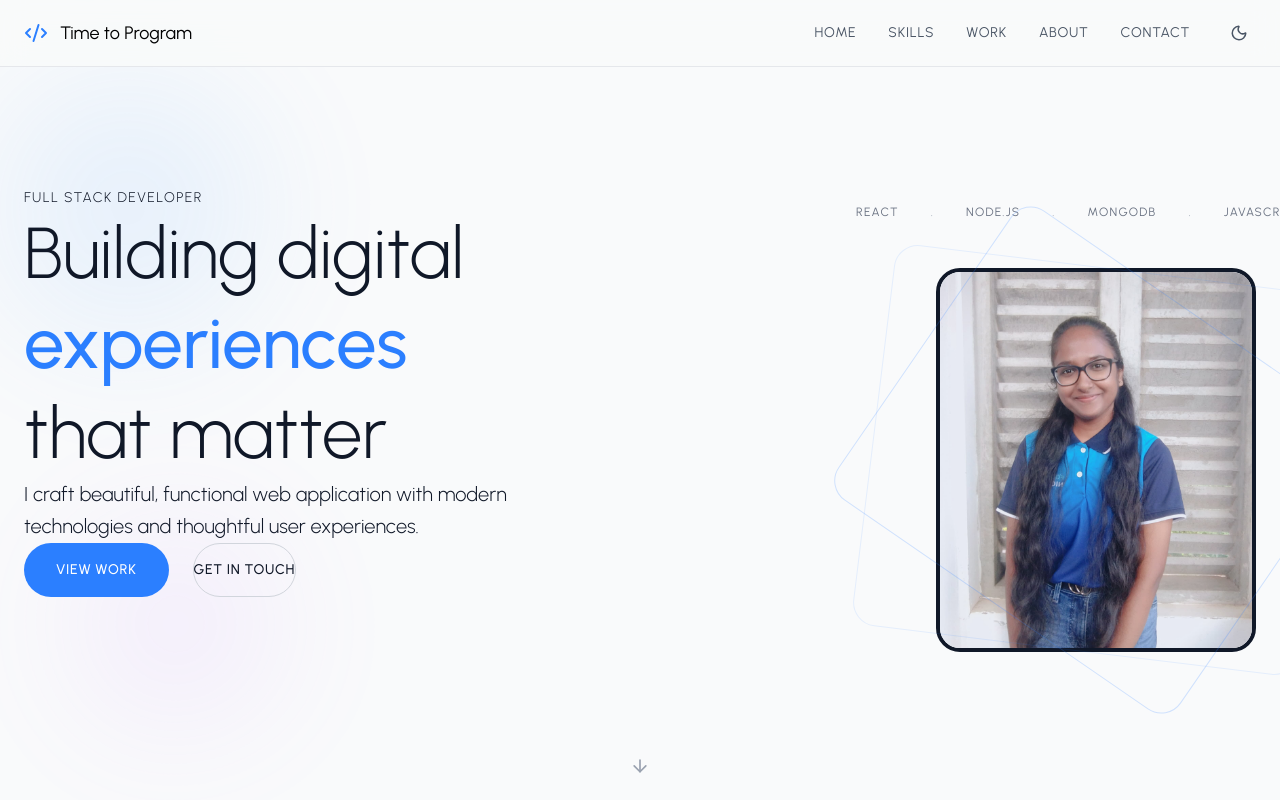
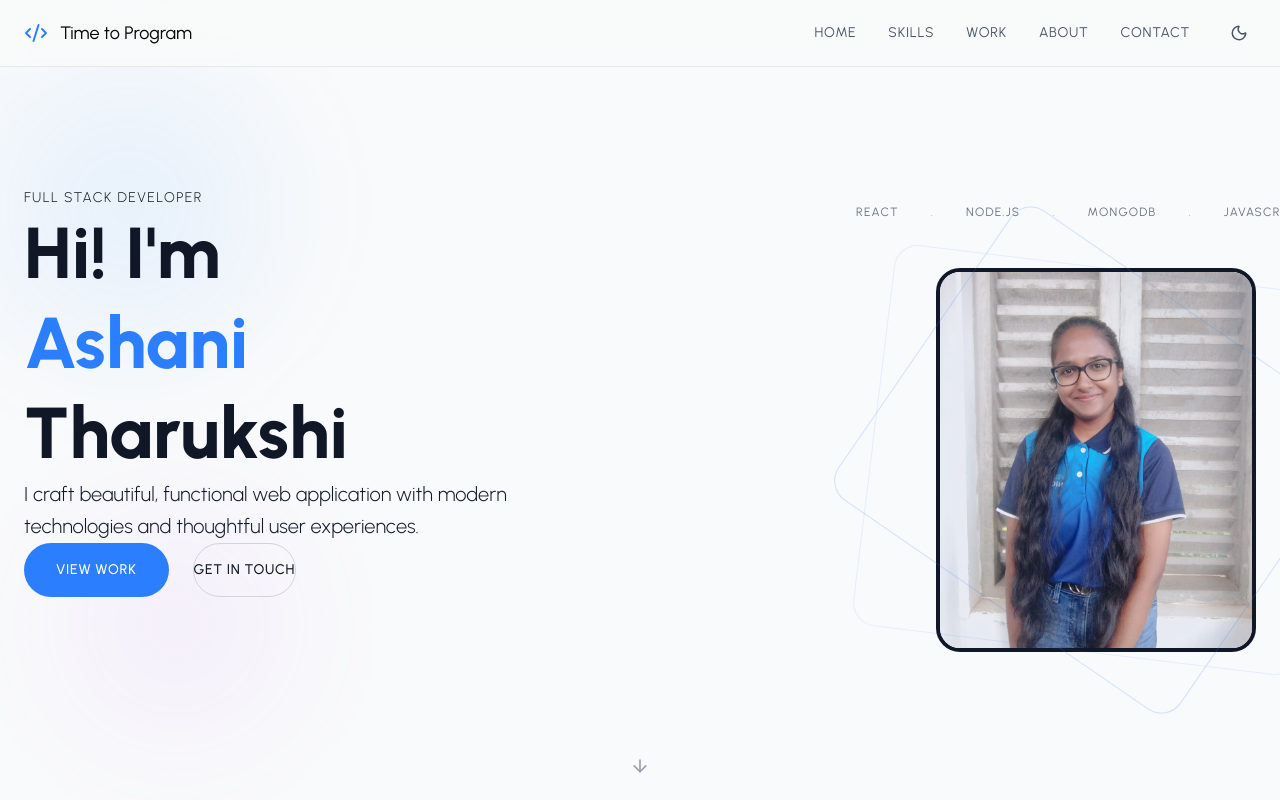
Before and after one commit to AshaniTH/my-portfolio, a React (Vite) app: page / in a window 1280 px wide. Shown: the top 800 px of the page. Built offline with nearby package versions, Linux system fonts and the light colour scheme.

Commit message:
feat: personalize hero section text to introduce the user

```diff
--- a/src/components/Sections/HeroSection.jsx
+++ b/src/components/Sections/HeroSection.jsx
@@ -316,16 +316,16 @@ const HeroSection = () => {
 
                     >
                         <span
-                        className={`${isDarkMode ? "text-white" : "text-gray-900"}`}>
-                            Building digital
+                        className={`${isDarkMode ? "text-white" : "text-gray-900"} font-extrabold`}>
+                            Hi! I'm
                         </span>
                         <br />
-                        <span className ="text-blue-500 font-medium">
-                            experiences
+                        <span className ="text-blue-500 font-extrabold">
+                            Ashani
                         </span>
                         <br/>
-                        <span className = {isDarkMode ? "text-white" : "text-gray-900"}>
-                            that matter
+                        <span className = {`${isDarkMode ? "text-white" : "text-gray-900"} font-extrabold`}>
+                            Tharukshi
 
                         </span>
 
```
